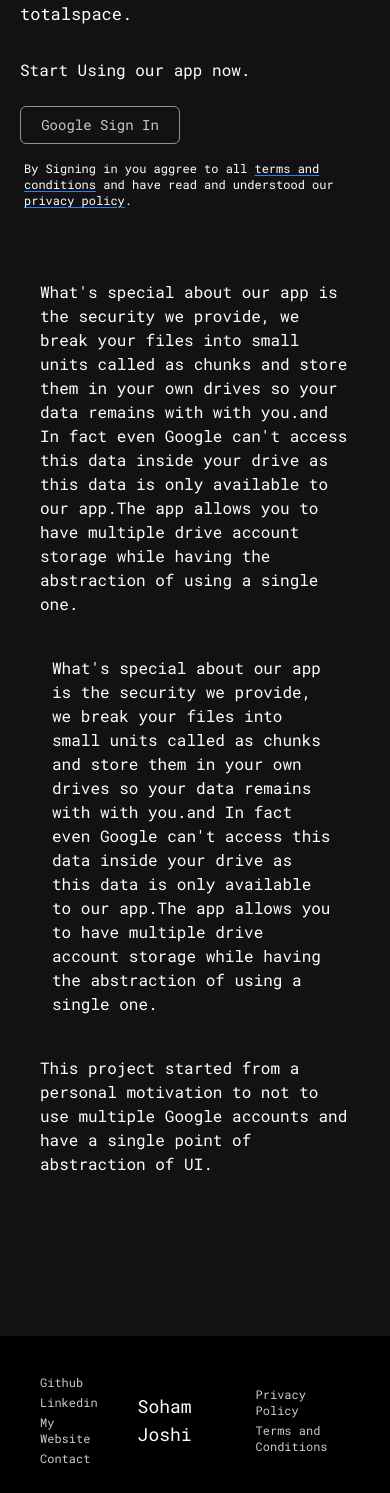
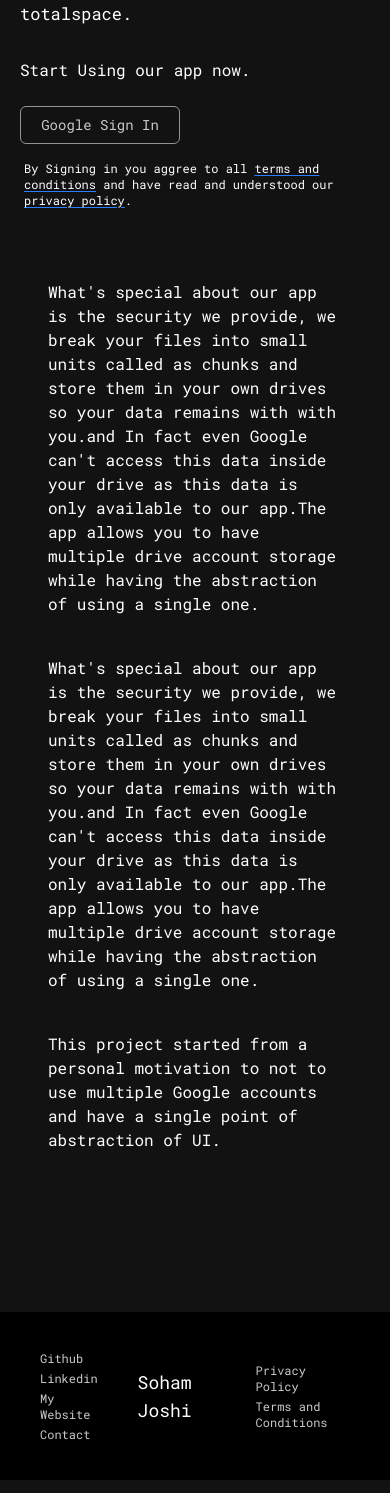
Before and after one commit to SohamJoshi25/driveconnect, a React (Vite) app: page /landing in a window 390 px wide. Shown: the part 887-2380 px from the top of the page. Built offline with nearby package versions, Linux system fonts and the light colour scheme; no server answers; a web font is replaced by a local one.

Commit message:
fix: landing

```diff
--- a/src/pages/landing/Landing.tsx
+++ b/src/pages/landing/Landing.tsx
@@ -32,15 +32,15 @@ const Landing = () => {
                 <GraphicSVG></GraphicSVG>
             </div>
 
-            <h2 className="text-[16px] mt-8 mx-10 md:mx-30 lg:mx-80">
+            <h2 className="text-[16px] mt-8 mx-12 md:mx-30 lg:mx-80">
                 What's special about our app is the security we provide, we break your files into small units called as chunks and store them in your own drives so your data remains with with you.and In fact even Google can't access this data inside your drive as this data is only available to our app.The app allows you to have multiple drive account storage while having the abstraction of using a single one.
             </h2>
 
-            <h2 className="text-[16px] mx-13 md:mx-30 lg:mx-80">
+            <h2 className="text-[16px] mx-12 md:mx-30 lg:mx-80">
                 What's special about our app is the security we provide, we break your files into small units called as chunks and store them in your own drives so your data remains with with you.and In fact even Google can't access this data inside your drive as this data is only available to our app.The app allows you to have multiple drive account storage while having the abstraction of using a single one.
             </h2>
 
-            <h2 className="text-[16px] pb-30 mx-10 md:mx-30 lg:mx-80">
+            <h2 className="text-[16px] pb-30 mx-12 md:mx-30 lg:mx-80">
                 This project started from a personal motivation to not to use multiple Google accounts and have a single point of abstraction of UI.
             </h2>
 
```
